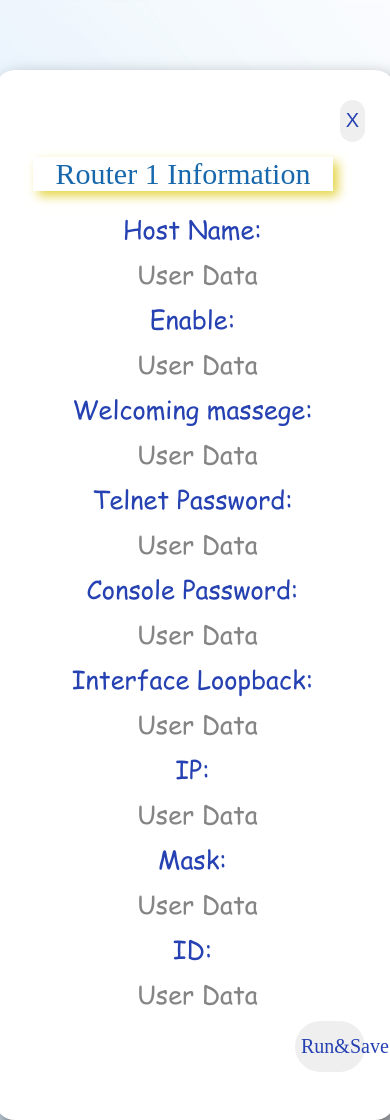
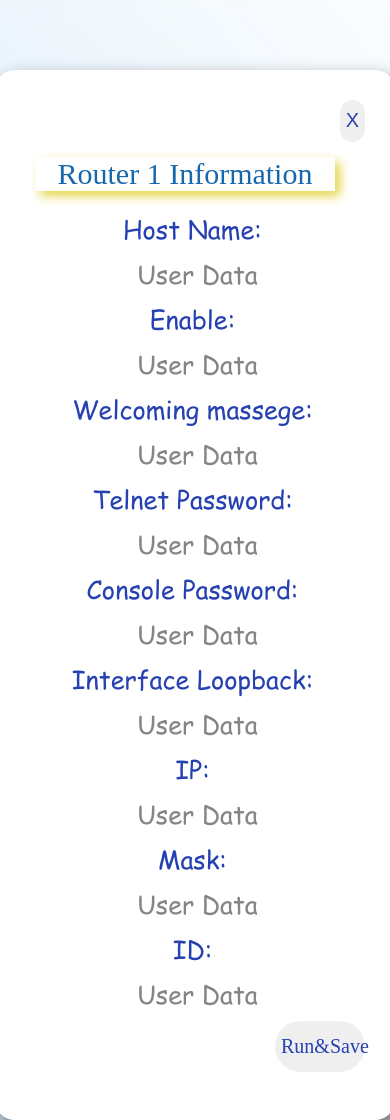
Before and after one commit to Nouran-Ebrahim/Graduation_Project, a PHP site: page /pages/router1_info.html in a window 390 px wide. Run offline with PHP 8.4, Linux system fonts and the light colour scheme.

Commit message:
admine router

```diff
--- a/css/style.css
+++ b/css/style.css
@@ -849,8 +849,8 @@ input[name="View"]{
     transition: ease 0.3s all;
 }
  .run_button{
-        width:8vw;
-        min-width: 70px;
+        width:9vw;
+        min-width: 90px;
         height: 6vh;
         border-radius: 3vh;
         border:0px;
@@ -928,7 +928,7 @@ input[name="View"]{
          font-size: 30px;
          width: 300px;
          margin-top: 15px;
-         margin-left: 8px;
+         margin-left: 10px;
     }
     .data {
         display: contents;
@@ -957,6 +957,7 @@ input[name="View"]{
     }
     .run_button{
         font-size: 20px;
+        width:10vw;
     }
 }
  /*
```
